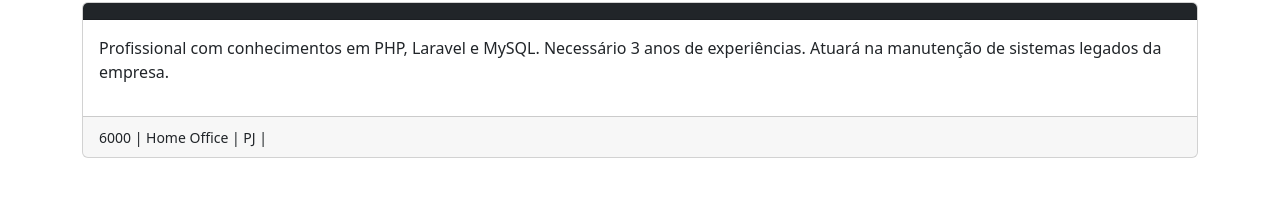
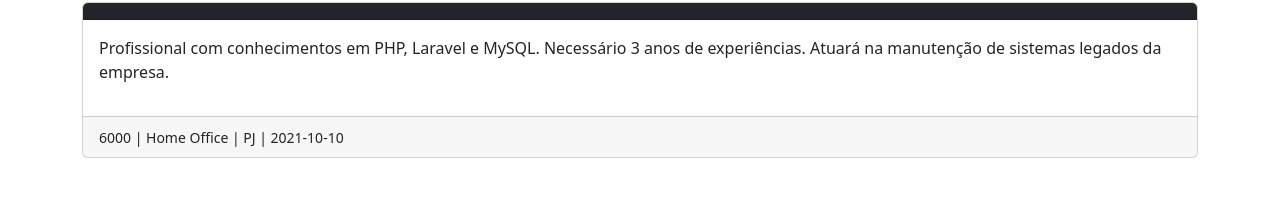
Before and after one commit to Lucas-Pina1/projeto-vagas, a Vue app: page / in a window 1280 px wide. Shown: the part 574-778 px from the top of the page. Built offline with nearby package versions, Linux system fonts and the light colour scheme.

Commit message:
props componente vagas

```diff
--- a/src/components/comuns/V-Vaga.vue
+++ b/src/components/comuns/V-Vaga.vue
@@ -17,12 +17,32 @@
   name: "v-vaga",
   // props: ["titulo", "descricao", "salario", "modalidade", "tipo", "publicacao"],
   props: {
-    titulo: String,
-    descricao: String,
-    salario: [Number, String],
-    modalidade: String,
-    tipo: String,
-    publicacao: String,
+    titulo: {
+      type: String,
+      required: true,
+    },
+    descricao: {
+      type: String,
+      default() {
+        return '*'.repeat(20);
+      },
+    },
+    salario: {
+      type: [Number, String],
+      required: true,
+    },
+    modalidade: {
+      type: String,
+      required: true,
+    },
+    tipo: {
+      type: String,
+      required: true,
+    },
+    publicacao: {
+      type: String,
+      required: true,
+    },
   },
 };
 </script>
--- a/src/components/views/HomeView.vue
+++ b/src/components/views/HomeView.vue
@@ -8,15 +8,7 @@
 
     <div class="row mt-5" v-for="(vaga, index) in vagas" :key="index">
       <div class="col">
-        <v-vaga
-          :titulo="vaga.titulo"
-          :descricao="vaga.descricao"
-          :salario="vaga.salario"
-          :modalidade="vaga.modalidade"
-          :tipo="vaga.tipo"
-          :publicacao="vaga.publicaca"
-        >
-        </v-vaga>
+        <v-vaga v-bind="vaga"></v-vaga>
       </div>
     </div>
 
```
